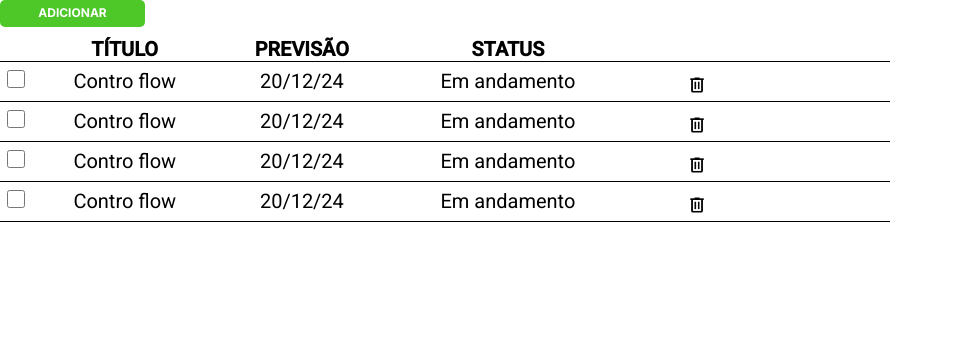
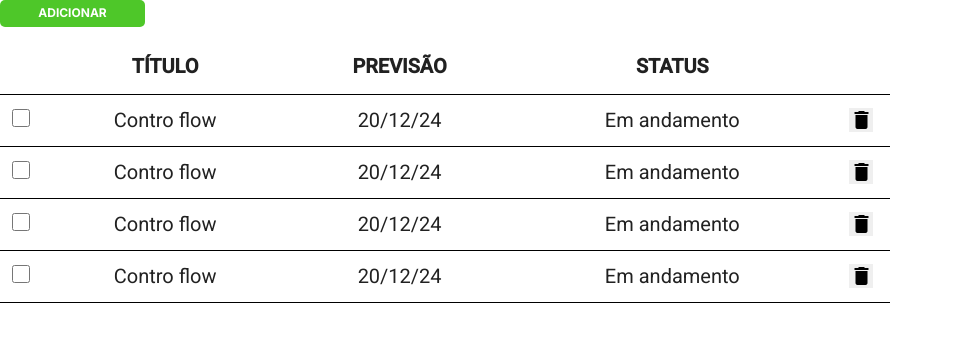
Before and after one commit to jhonatanhmgodoi/task-list, an Angular app: page / in a window 1280 px wide. Shown: the top 342 px of the page, without its empty margins (0-953 px from the left). Built offline with nearby package versions, Linux system fonts and the light colour scheme; data requests are answered from the project's data file.

Commit message:
refactor: apply mat-table

```diff
--- a/src/app/components/task-list/task-list.component.css
+++ b/src/app/components/task-list/task-list.component.css
@@ -1,8 +1,3 @@
-section {
-  display: flex;
-  flex-direction: column;
-}
-
 table {
   width: 100%;
   border-collapse: collapse;
@@ -30,13 +25,6 @@ th {
 
   border: none;
   cursor: pointer;
-  background-color: white;
-}
-
-.button-delete img {
-  width: 20px;
-  height: 20px;
-
 }
 
 input {
@@ -44,7 +32,7 @@ input {
   height: 18px;
 }
 
-button {
+.add-task {
   width: 145px;
   height: 27px;
   border: none;
@@ -61,3 +49,7 @@ button {
 
   cursor: pointer;
 }
+
+.highlight-row {
+  background-color: #d1d1cea1;
+}
--- a/src/app/components/task-list/task-list.component.html
+++ b/src/app/components/task-list/task-list.component.html
@@ -1,30 +1,45 @@
-<section>
-  <button (click)="openDialog()">ADICIONAR</button>
-  <table>
-    <tr>
-      <th></th>
-      <th>TÍTULO</th>
-      <th>PREVISÃO</th>
-      <th>STATUS</th>
-    </tr>
-    @for (item of taskList; track item.id) {
-      <tr>
-        <td><input
-          type="checkbox"
-          name="select-row-{{item.id}}"
-          id="select-row-{{item.id}}"
-        ></td>
-        <td>{{item.description}}</td>
-        <td>{{item.dueDate}}</td>
-        <td>{{item.status}}</td>
-        <td>
-          <button class="button-delete" (click)="deleteTask(item.id)">
-            <img src="delete-icon.png" alt="deletar linha.">
-          </button>
-        </td>
-      </tr>
-    } @empty {
-      <h3>Nenhum tarefa registrada.</h3>
-    }
-  </table>
-</section>
+<button (click)="openDialog()" class="add-task">ADICIONAR</button>
+
+
+<table mat-table [dataSource]="taskList">
+  <ng-container matColumnDef="checked">
+    <th mat-header-cell *matHeaderCellDef></th>
+    <td mat-cell *matCellDef="let element">
+      <input type="checkbox"
+        [(ngModel)]="element.isChecked"
+      >
+    </td>
+  </ng-container>
+
+  <ng-container matColumnDef="description">
+    <th mat-header-cell *matHeaderCellDef>TÍTULO</th>
+    <td mat-cell *matCellDef="let element"> {{element.description}} </td>
+  </ng-container>
+
+  <ng-container matColumnDef="status">
+    <th mat-header-cell *matHeaderCellDef>STATUS</th>
+    <td mat-cell *matCellDef="let element"> {{element.status}} </td>
+  </ng-container>
+
+  <ng-container matColumnDef="dueDate">
+    <th mat-header-cell *matHeaderCellDef>PREVISÃO</th>
+    <td mat-cell *matCellDef="let element"> {{element.dueDate}} </td>
+  </ng-container>
+
+  <ng-container matColumnDef="delete">
+    <th mat-header-cell *matHeaderCellDef></th>
+    <td mat-cell *matCellDef="let element">
+      <button (click)="deleteTask(element.id)" class="button-delete">
+        <mat-icon>delete</mat-icon>
+      </button>
+    </td>
+
+  </ng-container>
+
+  <tr mat-header-row *matHeaderRowDef="displayedColumns" ></tr>
+
+  <tr mat-row *matRowDef="let row; columns: displayedColumns;"
+    [ngClass]="{'highlight-row': row.isChecked}"
+  ></tr>
+
+</table>
--- a/src/app/components/task-list/task-list.component.ts
+++ b/src/app/components/task-list/task-list.component.ts
@@ -1,19 +1,26 @@
-import { Component, inject, OnInit } from '@angular/core';
+import { Component, inject, Input, OnInit, ViewChild } from '@angular/core';
 import { CommonModule } from '@angular/common';
 import { TaskListService } from './task-list.service';
 import { TaskList } from './interfaces/task-list-interface';
 import { MatDialog, MatDialogModule } from '@angular/material/dialog';
 import { CreateTaskComponent } from '../create-task/create-task.component';
+import { MatTableModule } from '@angular/material/table';
+import { MatIconModule } from '@angular/material/icon';
+import { FormsModule } from '@angular/forms';
 
 @Component({
   selector: 'app-task-list',
   standalone: true,
-  imports: [CommonModule, MatDialogModule],
+  imports: [CommonModule, MatDialogModule, MatTableModule, MatIconModule, FormsModule],
   templateUrl: './task-list.component.html',
   styleUrl: './task-list.component.css',
 })
 export class TaskListComponent implements OnInit {
-  taskList: TaskList[] = [];
+  taskList: TaskList[] = []
+  displayedColumns: string[] = ['checked', 'description', 'dueDate', 'status', 'delete']
+
+  @Input() isChecked: boolean = false
+
   private readonly dialog = inject(MatDialog);
 
   constructor(
```
